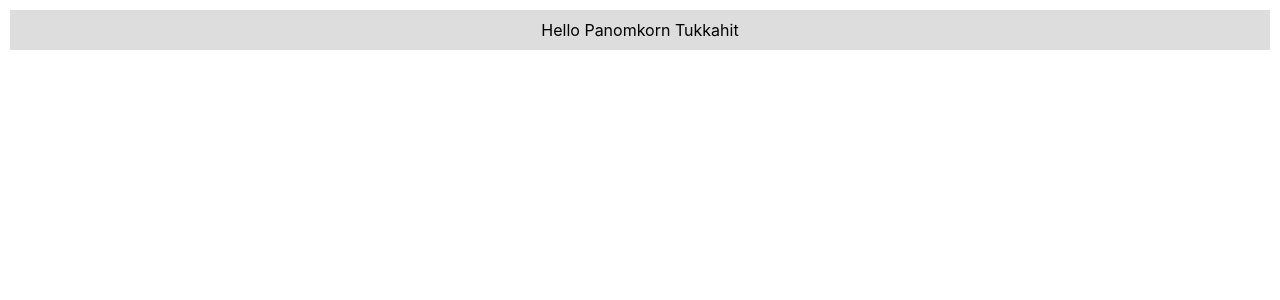
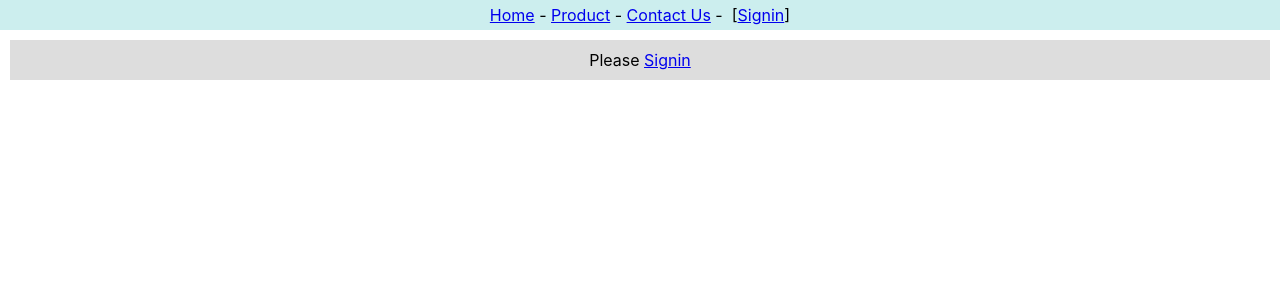
Before and after one commit to aloloal123/app1, a React (Create React App) app: page / in a window 1280 px wide. Shown: the top 300 px of the page. Built offline with nearby package versions, Linux system fonts and the light colour scheme.

Commit message:
add context-header2.js and context-content2.js
add context-header2.js and context-content2.js

```diff
--- a/src/App.js
+++ b/src/App.js
@@ -1,12 +1,15 @@
-import React from 'react';
-import { userContext } from './context'
-import Content from './context-content'
+import React, { useState } from 'react';
+import { userContext } from './context';
+import Header2 from './context-header2';
+import Content2 from './context-content2';
 
+export default function App() {
+  const [user, setUser] = useState('');
 
-export default function App(){
-  return(
-    <userContext.Provider value={'Panomkorn Tukkahit'}>
-      <Content/>
+  return (
+    <userContext.Provider value={[user, setUser]}>
+      <Header2 />
+      <Content2 />
     </userContext.Provider>
-  )
+  );
 }
--- /dev/null
+++ b/src/context-content2.js
@@ -0,0 +1,28 @@
+import React, { useContext } from 'react';
+import { userContext } from './context';
+
+export default function Content2() {
+  let [user, setUser] = useContext(userContext);
+
+  const contentStyle = {
+    backgroundColor: '#ddd',
+    textAlign: 'center',
+    margin: 10,
+    padding: 10,
+  };
+
+  const onClickSignin = (event) => {
+    event.preventDefault();
+    setUser('Tom Jerry');
+  };
+
+  return (
+    <div style={contentStyle}>
+      {
+        user
+          ? <span>Hello {user}</span>
+          : <span>Please <a href=" " onClick={onClickSignin}>Signin</a></span>
+      }
+    </div>
+  );
+}
--- /dev/null
+++ b/src/context-header2.js
@@ -0,0 +1,39 @@
+import React from 'react';
+import { userContext } from './context';
+
+export default class Header2 extends React.Component {
+  static contextType = userContext;
+
+  render() {
+    let [user, setUser] = this.context;
+
+    const headerStyle = {
+      backgroundColor: '#cee',
+      textAlign: 'center',
+      padding: 5,
+    };
+
+    const onClickSignout = (event) => {
+      event.preventDefault();
+      setUser('');
+    };
+
+    const onClickSignin = (event) => {
+      event.preventDefault();
+      setUser('Tom Jerry');
+    };
+
+    return (
+      <div style={headerStyle}>
+        <a href=" ">Home</a>&nbsp;-&nbsp;
+        <a href=" ">Product</a>&nbsp;-&nbsp;
+        <a href=" ">Contact Us</a>&nbsp;-&nbsp;&nbsp;
+        {
+          user
+            ? <span>[{user}&nbsp;:&nbsp;<a href=" " onClick={onClickSignout}>Signout</a>]</span>
+            : <span>[<a href=" " onClick={onClickSignin}>Signin</a>]</span>
+        }
+      </div>
+    );
+  }
+}
```
